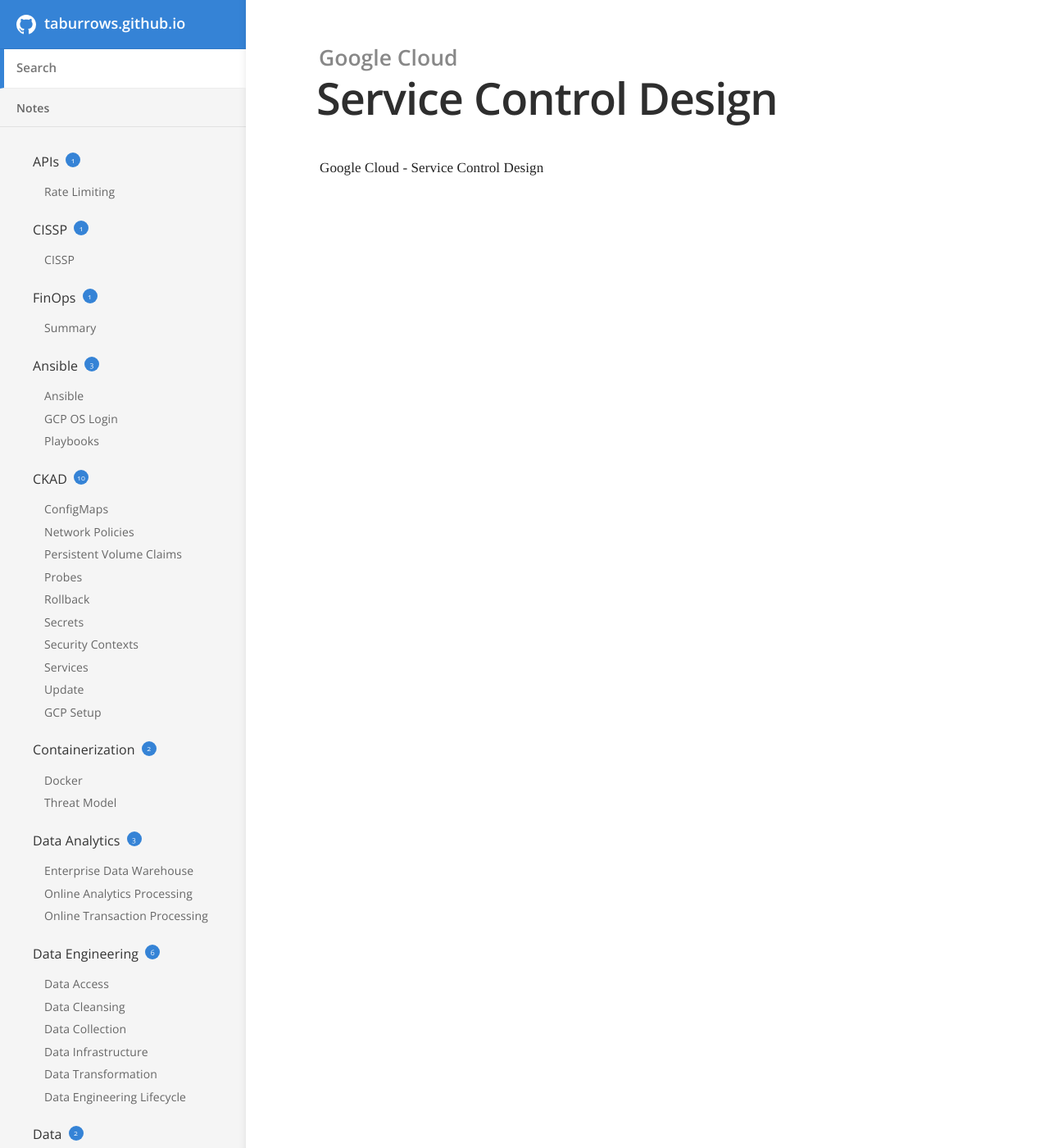
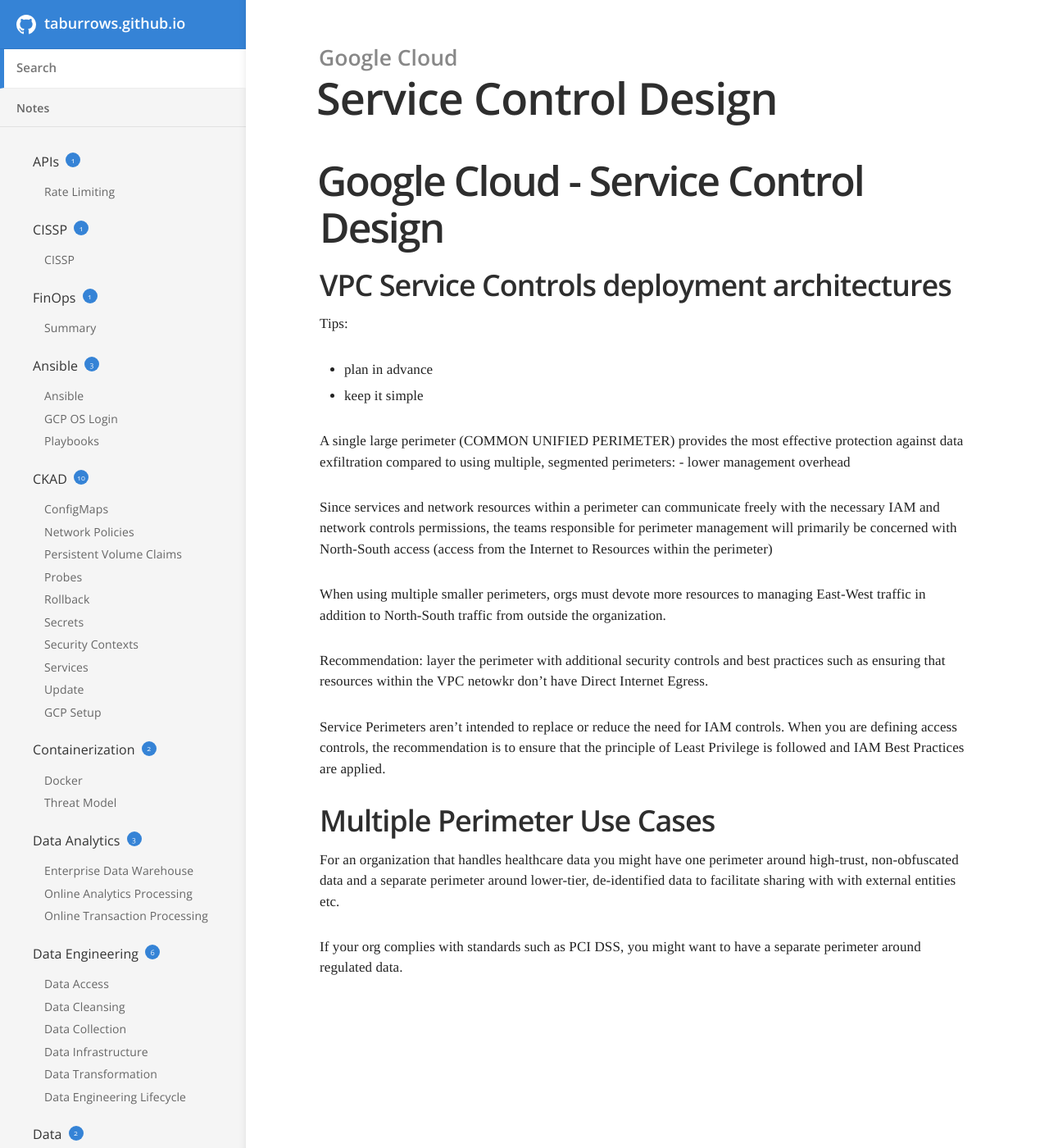
Before and after one commit to TABurrows/taburrows.github.io, a Jekyll site: the page built from _docs/google-cloud/service-control-design.md, in a window 1280 px wide and 1400 px high. Shown: the whole window at 82% size. Built offline with Jekyll 4.4.1, drawn with Linux system fonts in a browser that asks for light colours.

Commit message:
Updated SVC Control design

```diff
--- a/_docs/google-cloud/service-control-design.md
+++ b/_docs/google-cloud/service-control-design.md
@@ -3,4 +3,28 @@ title: Service Control Design
 category: Google Cloud
 order: 1
 ---
-Google Cloud - Service Control Design
+# Google Cloud - Service Control Design
+
+
+## VPC Service Controls deployment architectures
+
+Tips:
+- plan in advance
+- keep it simple
+
+A single large perimeter (COMMON UNIFIED PERIMETER) provides the most effective protection against data exfiltration compared to using multiple, segmented perimeters:
+    - lower management overhead
+
+Since services and network resources within a perimeter can communicate freely with the necessary IAM and network controls permissions, the teams responsible for perimeter management will primarily be concerned with North-South access (access from the Internet to Resources within the perimeter)
+
+When using multiple smaller perimeters, orgs must devote more resources to managing East-West traffic in addition to North-South traffic from outside the organization.
+
+Recommendation: layer the perimeter with additional security controls and best practices such as ensuring that resources within the VPC netowkr don't have Direct Internet Egress.
+
+Service Perimeters aren't intended to replace or reduce the need for IAM controls. When you are defining access controls, the recommendation is to ensure that the principle of Least Privilege is followed and IAM Best Practices are applied.
+
+## Multiple Perimeter Use Cases
+
+For an organization that handles healthcare data you might have one perimeter around high-trust, non-obfuscated data and a separate perimeter around lower-tier, de-identified data to facilitate sharing with with external entities etc.
+
+If your org complies with standards such as PCI DSS, you might want to have a separate perimeter around regulated data.
```
